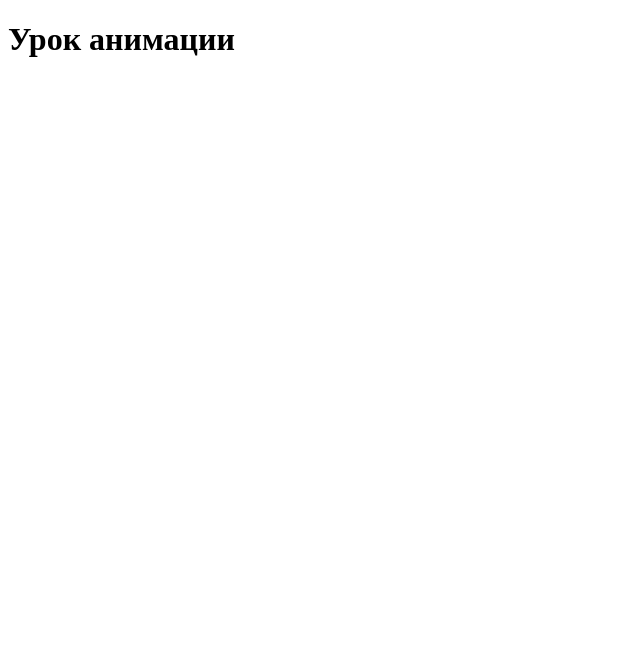
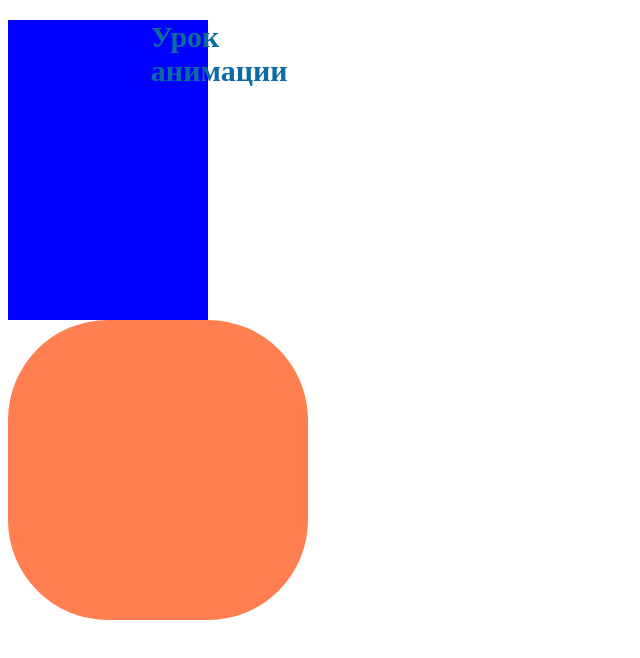
Before and after one commit to aimira124/search4, a plain HTML site: page index.html in a window 1280 px wide. Shown: the whole page, without its empty margins (0-640 px from the left). Drawn offline with Linux system fonts and the light colour scheme.

Commit message:
index.html

```diff
--- a/index.html
+++ b/index.html
@@ -4,7 +4,7 @@
     <meta charset="UTF-8">
     <meta name="viewport" content="width=device-width, initial-scale=1.0">
     <title>Анимация</title>
-    <link rel="stylesheet" href="animation.css">
+    <link rel="stylesheet" href="style.css">
 </head>
 <body>
     <div class="animation">
@@ -17,4 +17,5 @@
     <div class="animation3">
     </div>
 </body>
+
 </html>
```
